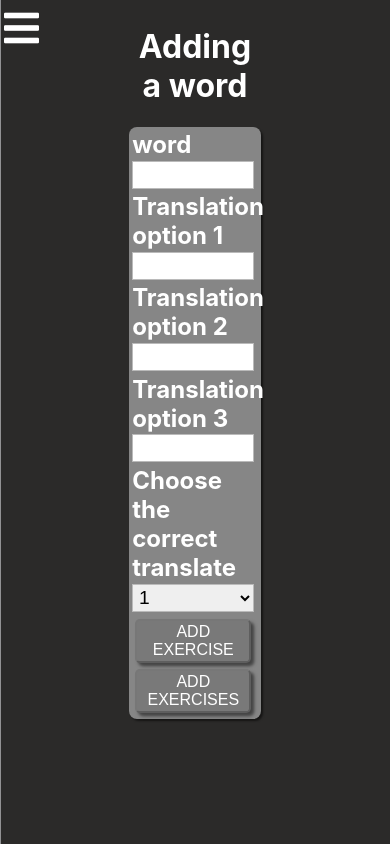
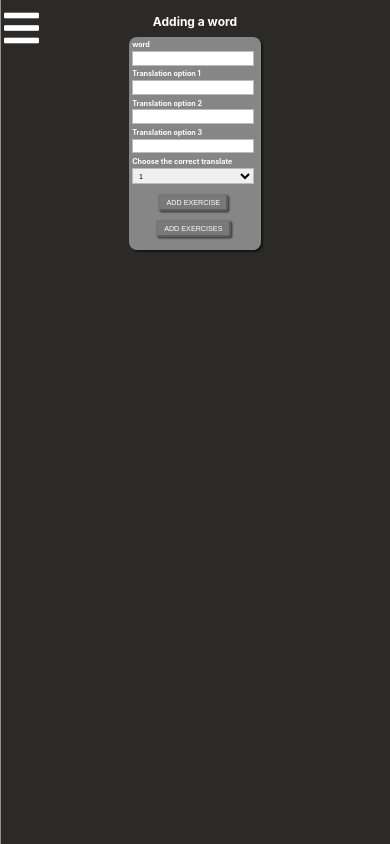
Before and after one commit to arm-path/React-english-words-firebase, a React (Create React App) app: page /create in a window 390 px wide. Built offline with nearby package versions, Linux system fonts and the light colour scheme.

Commit message:
media questions

```diff
--- a/src/BasicComponents/ExerciseTopics/ExerciseTopics.module.css
+++ b/src/BasicComponents/ExerciseTopics/ExerciseTopics.module.css
@@ -22,7 +22,7 @@
 }
 
 .ExerciseTopics ul li a{
-    font-size: 21px;
+    font-size: 1.3em;
     color: #ffffff;
     text-decoration: none;
 }
--- a/src/Components/Exercise/ActiveExercise/ActiveExercise.module.css
+++ b/src/Components/Exercise/ActiveExercise/ActiveExercise.module.css
@@ -12,9 +12,9 @@
     display: flex;
     justify-content: space-between;
 
-    font-size: 1.5rem;
+    font-size: 1.3em;
 }
 
 .ActiveExercise p small{
-    font-size: 1rem;
+    font-size: 0.8em;
 }
--- a/src/Components/UI/Button/Button.module.css
+++ b/src/Components/UI/Button/Button.module.css
@@ -3,11 +3,11 @@
     padding: 1.5% 5%;
     margin: 0.2rem;
 
-    font-size: 1rem;
+    font-size: 1em;
     text-transform: uppercase;
 
-    border-radius: 0.3rem;
-    box-shadow: 0.2rem 0.2rem 0.2rem rgba(0, 0, 0, .50);
+    border-radius: 0.3em;
+    box-shadow: 0.2em 0.2em 0.2em rgba(0, 0, 0, .50);
 
     cursor: pointer;
 }
@@ -34,3 +34,22 @@
 .dark:hover{
     background-color: #444341;
 }
+
+@media (max-width: 1000px) {
+    .Button{
+        display: block;
+        margin: 0.6rem auto;
+        font-size: 1.2em;
+    }
+}
+@media (max-width: 800px) {
+    .Button{
+        font-size: 1em;
+    }
+}
+
+@media (max-width: 550px) {
+    .Button{
+        font-size: 0.8em;
+    }
+}
--- a/src/Components/UI/Input/Input.module.css
+++ b/src/Components/UI/Input/Input.module.css
@@ -7,7 +7,7 @@
 
     margin-bottom: 1.5%;
 
-    font-size: 1.5rem;
+    font-size: 1.5em;
     font-weight: bold;
 }
 
@@ -18,7 +18,7 @@
     width: 100%;
     padding: 1.5%;
 
-    font-size: 1.2rem;
+    font-size: 1.2em;
     outline: none;
     border: 1px solid #bababa;
 }
@@ -28,10 +28,37 @@
 }
 
 .Input span {
-    font-size: 0.8rem;
+    font-size: 0.6em;
     color: #c11616;
 }
 
 .Input.invalid label {
     color: #c11616;
 }
+
+@media (max-width: 1000px) {
+    .Input label {
+        font-size: 1.2em;
+    }
+    .Input input {
+        font-size: 1.2em;
+    }
+
+}
+@media (max-width: 800px) {
+    .Input label {
+        font-size: 1em;
+    }
+    .Input input {
+        font-size: 1em;
+    }
+}
+
+@media (max-width: 550px) {
+    .Input label {
+        font-size: 0.8em;
+    }
+    .Input input {
+        font-size: 0.8em;
+    }
+}
--- a/src/Components/UI/Select/Select.module.css
+++ b/src/Components/UI/Select/Select.module.css
@@ -24,3 +24,30 @@
 
     cursor: pointer;
 }
+
+@media (max-width: 1000px) {
+    .Select label {
+        font-size: 1.2em;
+    }
+    .Select select {
+        font-size: 1.2em;
+    }
+}
+
+@media (max-width: 800px) {
+    .Select label {
+        font-size: 1em;
+    }
+    .Select select {
+        font-size: 1em;
+    }
+}
+
+@media (max-width: 550px) {
+    .Select label {
+        font-size: 0.8em;
+    }
+    .Select select {
+        font-size: 0.8em;
+    }
+}
--- a/src/index.css
+++ b/src/index.css
@@ -11,3 +11,36 @@
   font-family: source-code-pro, Menlo, Monaco, Consolas, 'Courier New',
     monospace;
 }
+
+@media (max-width: 700px) {
+  body{
+    font-size: 13px;
+  }
+  h1{
+    font-size: 23px;
+  }
+  h3{
+    font-size: 18px;
+  }
+}
+
+@media (max-width: 500px) {
+  h1{
+    font-size: 18px;
+  }
+  h3{
+    font-size: 16px;
+  }
+}
+
+@media (max-width: 400px) {
+  body{
+    font-size: 9px;
+  }
+  h1{
+    font-size: 12px;
+  }
+  h3{
+    font-size: 10px;
+  }
+}
```
Also changed, not shown: 1 other file (tests, documents, lock files or other folders).
